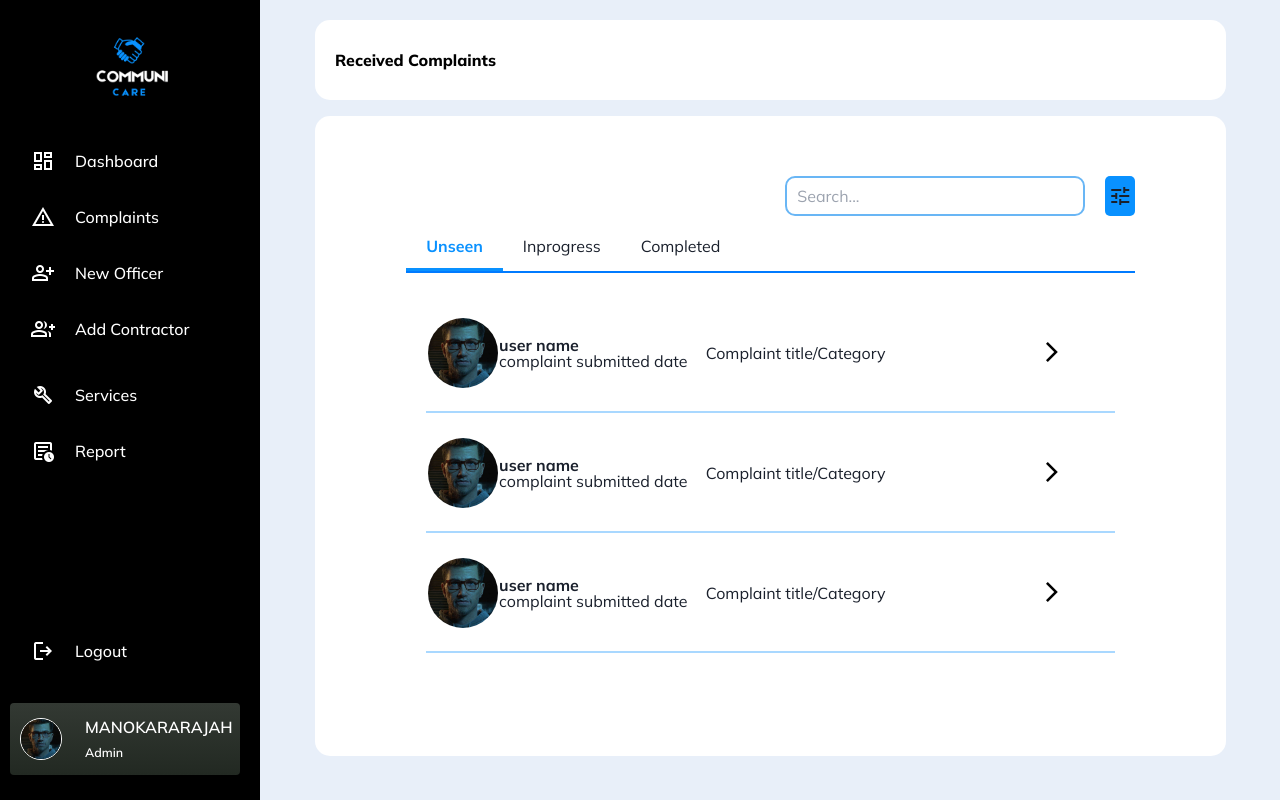
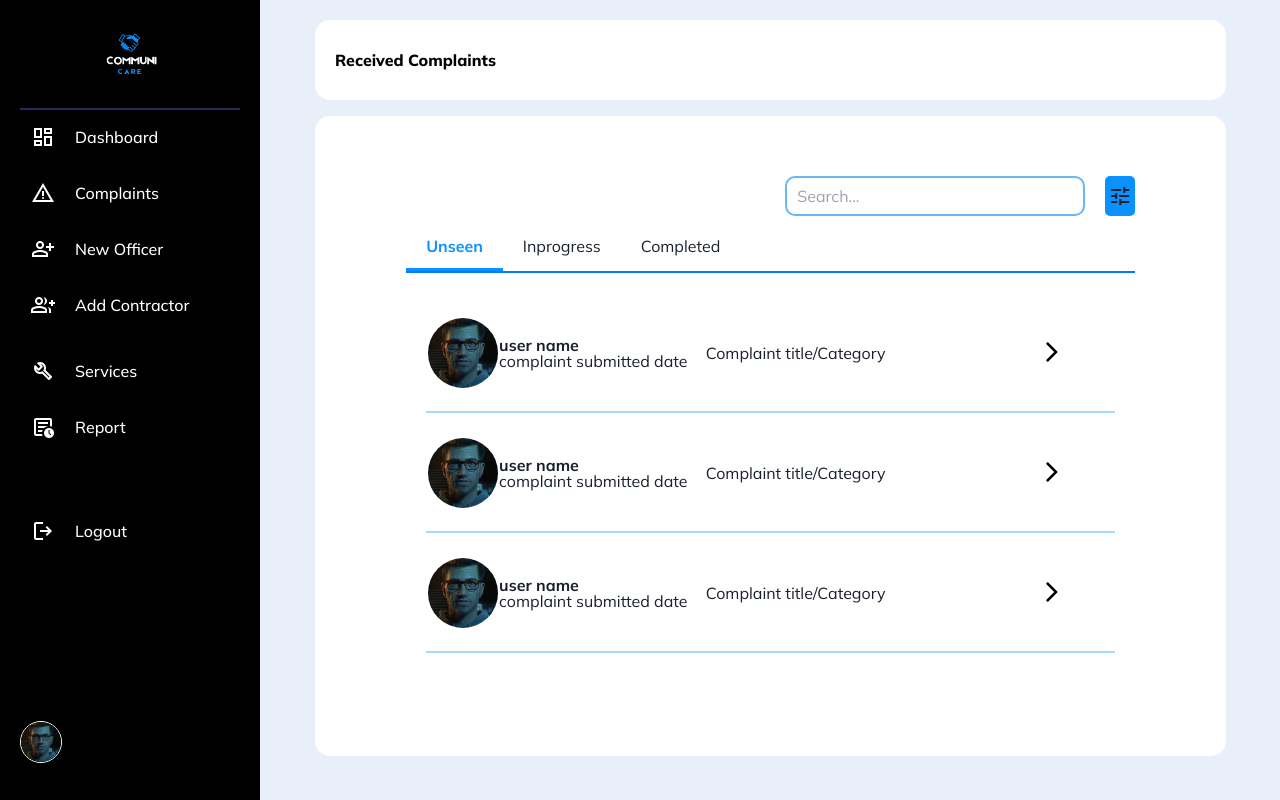
Before and after one commit to CommuniCareSL/CommuniCare-WebApp, a React (Vite) app: page /Complaints in a window 1280 px wide. Built offline with nearby package versions, Linux system fonts and the light colour scheme.

Commit message:
css changes

```diff
--- a/src/components/Admin/Sidebar.jsx
+++ b/src/components/Admin/Sidebar.jsx
@@ -77,7 +77,6 @@ const Sidebar = () => {
             Settings
           </a>
         </li> */}
-        <br /><br /><br /><br />
         <br /><br />
         <li>
           <a href="#">
@@ -89,10 +88,6 @@ const Sidebar = () => {
       <div className="user-account">
         <div className="user-profile">
           <img src={profileImg} alt="Profile Image" />
-          <div className="user-detail">
-            <h3>MANOKARARAJAH</h3>
-            <span>Admin</span>
-          </div>
         </div>
       </div>
     </aside>
--- a/src/styles/components/Admin/Sidebar.css
+++ b/src/styles/components/Admin/Sidebar.css
@@ -39,7 +39,7 @@ body {
 }
 
 .sidebar .sidebar-header img {
-  width: 100px;
+  width: 70px;
   height: auto;
   border-radius: 50%;
 }
@@ -81,15 +81,15 @@ body {
   transition-delay: 0.2s;
 }
 
-.sidebar:hover .sidebar-links .menu-separator {
+/* .sidebar:hover .sidebar-links .menu-separator {
   transition-delay: 0s;
   transform: scaleX(0);
-}
+} */
 
 .sidebar-links {
   list-style: none;
   margin-top: 20px;
-  height: 80%;
+  height: 75%;
   overflow-y: auto;
   scrollbar-width: none;
 }
@@ -136,11 +136,11 @@ body {
   margin-left: -10px;
 }
 
-.user-profile {
+/* .user-profile {
   display: flex;
   align-items: center;
   color: #161a2d;
-}
+} */
 
 .user-profile img {
   width: 42px;
@@ -151,12 +151,17 @@ body {
 .user-profile h3 {
   font-size: 1rem;
   font-weight: 600;
+  margin-left: 5px;
 }
 
-.user-profile span {
+.user-profile p{
+  margin-left: 5px;
+}
+
+/* .user-profile span {
   font-size: 0.775rem;
   font-weight: 600;
-}
+} */
 
 .user-detail {
   margin-left: 23px;
@@ -168,6 +173,6 @@ body {
 }
 
 .sidebar:hover .user-account {
-  background: linear-gradient(#333933, #222922);
+  /* background: linear-gradient(#333933, #222922); */
   border-radius: 4px;
 }
```
